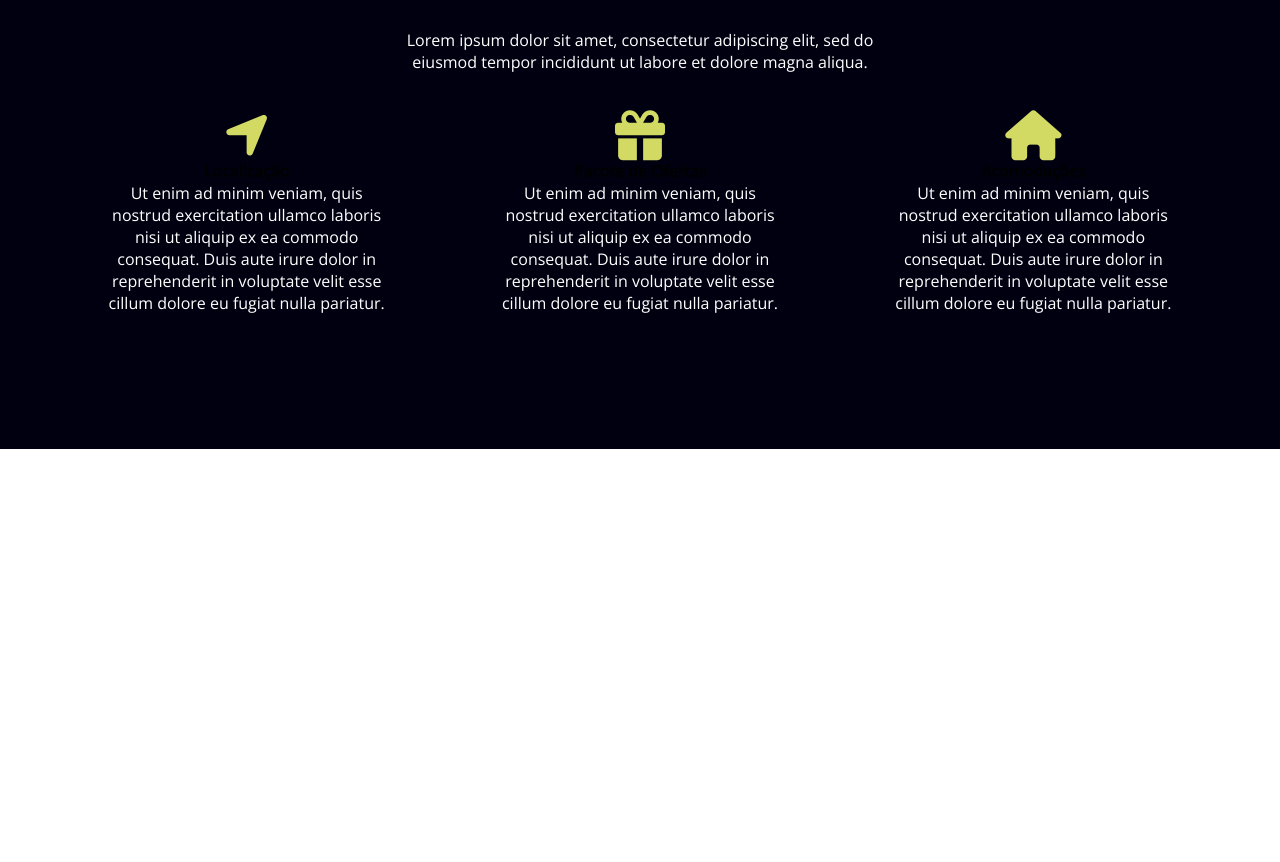
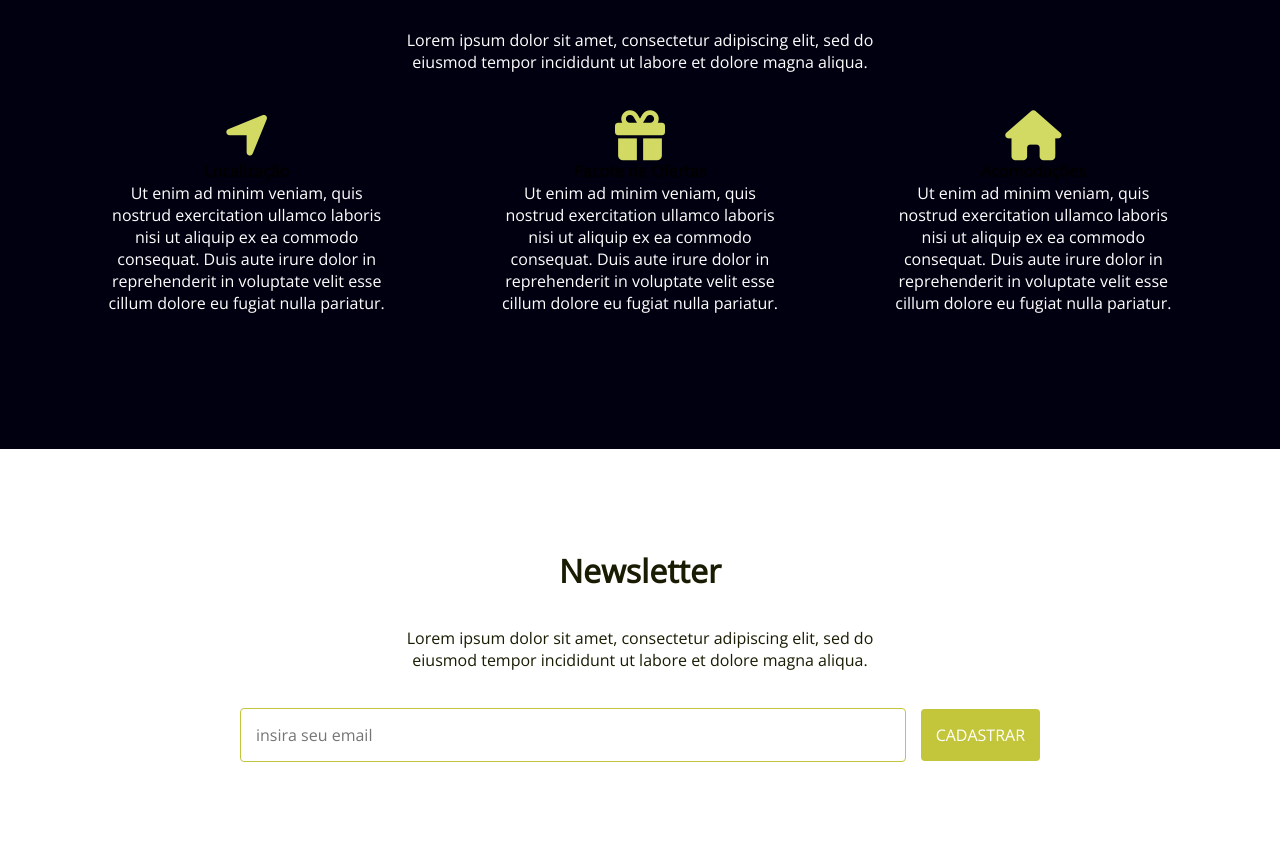
Before and after one commit to IsraelJulio/Site-de-Viagens, a plain HTML site: page index.html in a window 1280 px wide. Shown: the part 2008-2870 px from the top of the page. Before the commit the page ends 2457 px from the top, so only its background shows below. Drawn offline with nearby package versions, Linux system fonts and the light colour scheme.

Commit message:
Adicionada Newsletter

```diff
--- a/css/style.css
+++ b/css/style.css
@@ -201,3 +201,58 @@ header li:first-child {
     flex-wrap: wrap;
   }
 }
+/*Caracteristicas*/
+.newsletter{
+  display:flex;
+  flex-direction: column;
+  align-items: center;
+  padding:100px 50px;
+}
+.newsletter h3{
+  font-size:2rem;
+  margin-bottom: 35px;
+  color: #191c03;
+
+}
+.newsletter p{
+  max-width: 500px;
+  margin-bottom: 35px;
+  color: #191c03;
+  text-align: center;
+}
+.newsletter hr{
+  width: 20px;
+  height: 2px;
+  color: #191c03;
+  border: none
+}
+.newsletter form{
+  display: flex;
+  align-items: center;
+  justify-content:center;
+  flex-wrap: wrap;
+  width: 80%;
+  max-width: 800px;
+
+}
+.newsletter input{
+  padding: 15px;
+  border:1px solid #c3c63b;
+  border-radius: 4px;
+  margin-right: 15px;
+  flex:1;
+}
+.newsletter button{
+  padding: 15px;
+  background-color:#c3c63b;
+  color: #fff;
+  text-transform: uppercase;
+  border:none;
+  border-radius: 4px;
+  cursor:pointer;
+}
+@media (max-width: 700px){
+  .newsletter form{
+    flex-wrap: nowrap;
+  }
+}
--- a/index.html
+++ b/index.html
@@ -65,5 +65,15 @@
       </ul>
     </section>
 
+    <section class="newsletter">
+      <h3>Newsletter</h3>
+      <p>Lorem ipsum dolor sit amet, consectetur adipiscing elit, sed do eiusmod tempor incididunt ut labore et dolore magna aliqua.</p>
+      <hr>
+      <form>
+        <input type="email" class="form-control" placeholder="insira seu email">
+        <button> Cadastrar </button>
+      </form>
+    </section>
+
   </body>
 </html>
```
